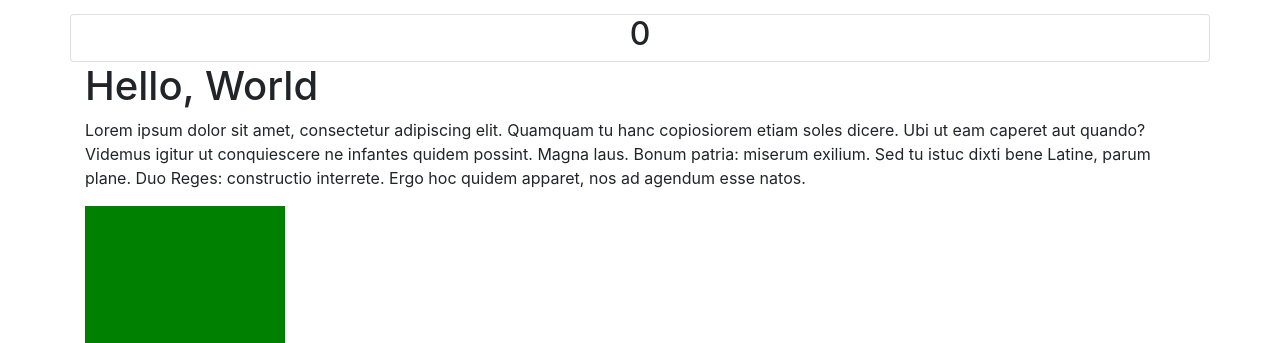
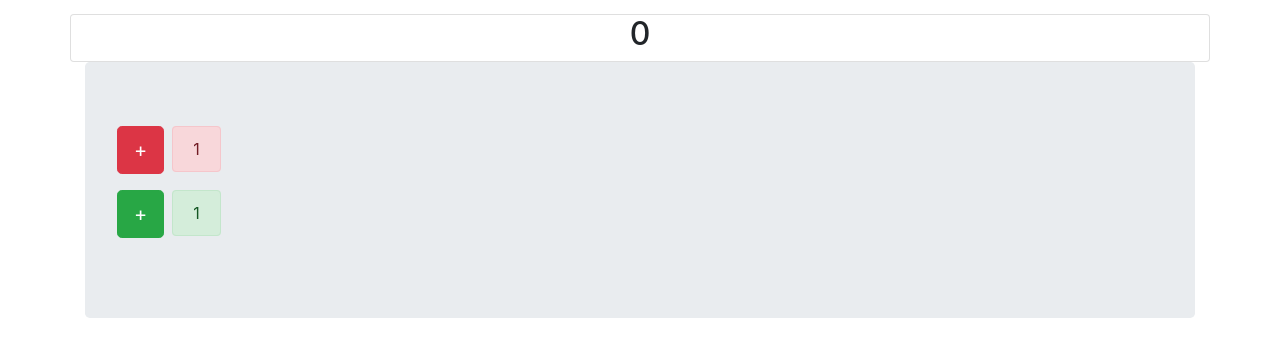
Before and after one commit to deanssmart/react-developme-week9, a React (Create React App) app: page / in a window 1280 px wide. Shown: the part 457-800 px from the top of the page. Built offline with nearby package versions, Linux system fonts and the light colour scheme.

Commit message:
TwoCounters component added

```diff
--- a/src/components/Stuff.js
+++ b/src/components/Stuff.js
@@ -15,10 +15,12 @@ import Colours from '../tricksy-components/Colours';
 import Die from '../tricksy-components/Die';
 import LameGame from '../tricksy-components/LameGame';
 import GodCounter from './GodCounter';
+import TwoCounters from './TwoCounters';
 
 const Stuff = ({ square }) => (
     <>
         <GodCounter />
+        <TwoCounters />
         <Header>Hello, World</Header>
         <Paragraph>Lorem ipsum dolor sit amet, consectetur adipiscing elit. Quamquam tu hanc copiosiorem etiam soles dicere. Ubi ut eam caperet aut quando? Videmus igitur ut conquiescere ne infantes quidem possint. Magna laus. Bonum patria: miserum exilium. Sed tu istuc dixti bene Latine, parum plane. Duo Reges: constructio interrete. Ergo hoc quidem apparet, nos ad agendum esse natos.</Paragraph>
         { square ? <Square colour={ "hotpink" }/> : null }
--- /dev/null
+++ b/src/components/TwoCounters.js
@@ -0,0 +1,48 @@
+import React, { Component } from 'react';
+
+class TwoCounters extends Component {
+    constructor(props) {
+        super(props);
+
+        this.state = { value1: 1, value2: 1 };
+
+        this.handle1 = this.handle1.bind(this);
+        this.handle2 = this.handle2.bind(this);
+    }
+
+    componentDidMount() {
+        const { value1, value2 } = this.state;
+        document.title = value1 + value2;
+    }
+
+    componentDidUpdate() {
+        document.title = this.state.value1 + this.state.value2;
+    }
+
+    handle1() {
+        this.setState({ value1: this.state.value1 + 1});
+    }
+
+    handle2() {
+        this.setState({ value2: this.state.value2 + 1});
+    }
+
+    render() {
+        const { value1, value2 } = this.state;
+
+        return (
+            <div className="jumbotron">
+                <p>
+                    <button onClick={ this.handle1 } className="btn btn-lg btn-danger">+</button>
+                    <span className="alert alert-danger mr-2 ml-2">{ value1 }</span>
+                </p>
+                <p>
+                    <button onClick={ this.handle2 } className="btn btn-lg btn-success">+</button>
+                    <span className="alert alert-success mr-2 ml-2">{ value2 }</span>
+                </p>
+            </div>
+        );
+    }
+}
+
+export default TwoCounters;
```
